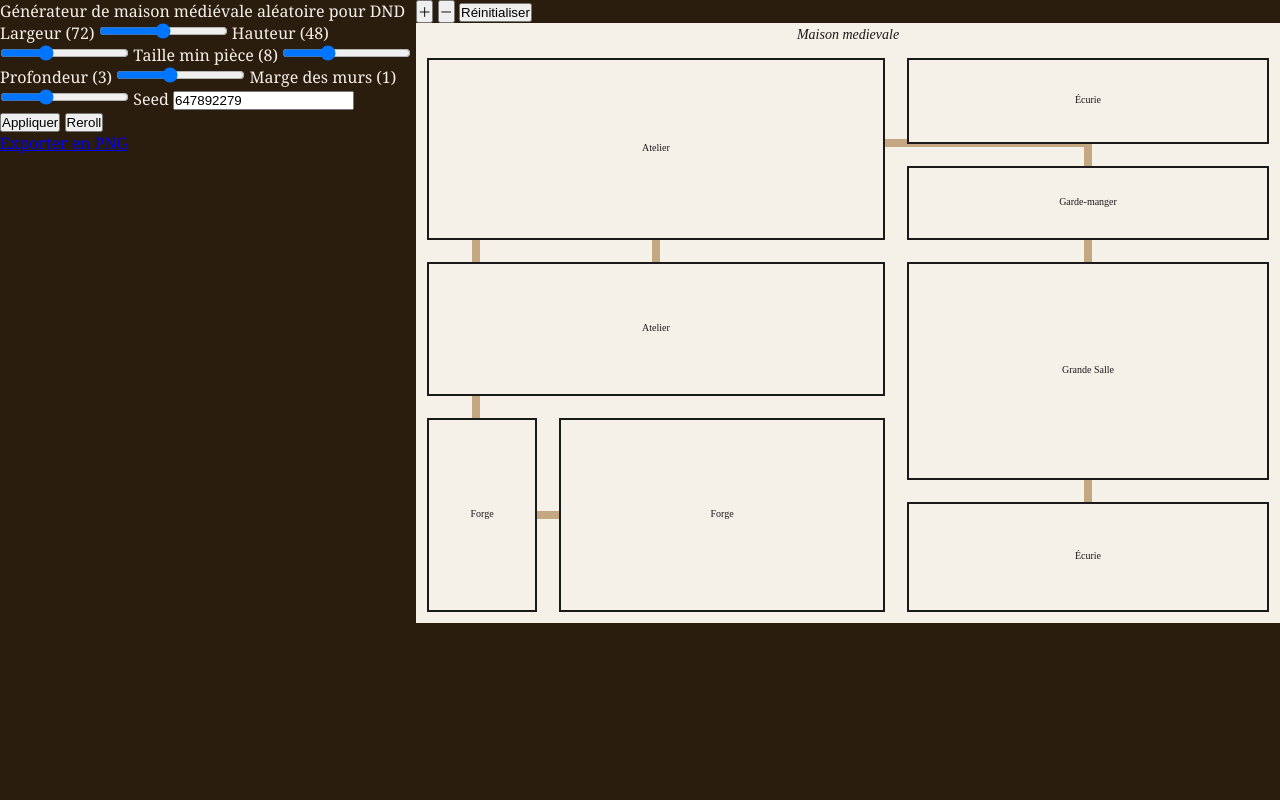
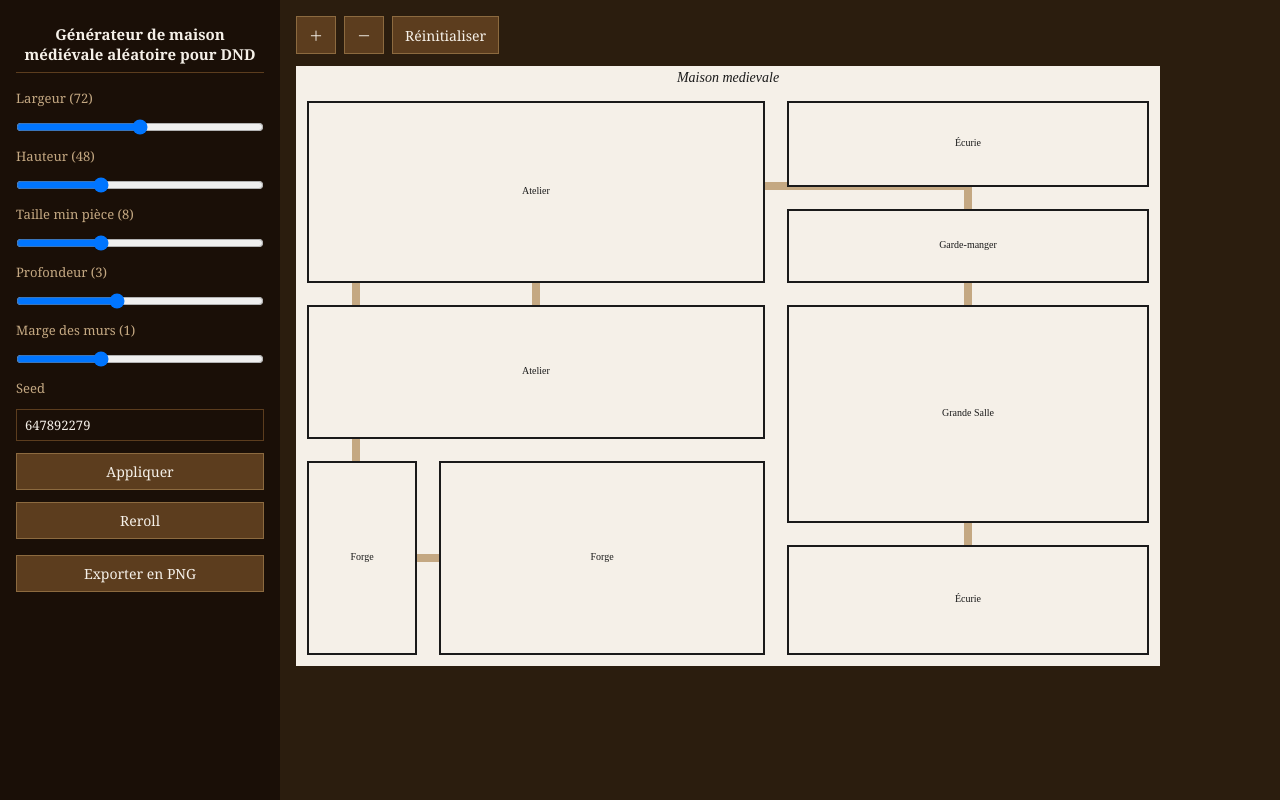
Before and after one commit to Mispille/medieval-floor-plan, a Flask app: page / in a window 1280 px wide. Run offline with Flask 3, Linux system fonts and the light colour scheme.

Commit message:
Basic CSS styling

```diff
--- a/templates/index.html
+++ b/templates/index.html
@@ -22,12 +22,88 @@
         width: 100%;
         height: 100%;
       }
+
+      .panel {
+        width: 280px;
+        flex-shrink: 0;
+        background-color: #1a0f07;
+        padding: 24px 16px;
+        display: flex;
+        flex-direction: column;
+        gap: 16px;
+        overflow-y: auto;
+      }
+
+      form {
+        display: flex;
+        flex-direction: column;
+        gap: 12px;
+      }
+
+      input[type="range"] {
+        width: 100%;
+      }
+
+      .canvas {
+        flex: 1;
+        overflow: auto;
+        padding: 16px;
+        display: flex;
+        flex-direction: column;
+        gap: 12px;
+      }
+
+      button,
+      a[href="/export"] {
+        padding: 8px 12px;
+        background-color: #5c3d1e;
+        color: #f5f0e8;
+        border: 1px solid #8c6a3f;
+        font-family: Georgia, serif;
+        font-size: 14px;
+        cursor: pointer;
+        text-align: center;
+        text-decoration: none;
+      }
+
+      button:hover,
+      a[href="/export"]:hover {
+        background-color: #7a5230;
+      }
+
+      .panel > span {
+        font-size: 15px;
+        font-weight: bold;
+        text-align: center;
+        border-bottom: 1px solid #5c3d1e;
+        padding-bottom: 8px;
+      }
+
+      label {
+        font-size: 13px;
+        color: #c4a882;
+      }
+
+      input[type="number"] {
+        width: 100%;
+        padding: 6px 8px;
+        background-color: #1a0f07;
+        color: #f5f0e8;
+        border: 1px solid #5c3d1e;
+        font-family: Georgia, serif;
+        font-size: 13px;
+      }
+
+      #zoom-controls {
+        display: flex;
+        gap: 8px;
+      }
     </style>
   </head>
   <body>
     <div class="layout">
       <aside class="panel">
-        Générateur de maison médiévale aléatoire pour DND
+        <span>Générateur de maison médiévale aléatoire pour DND</span>
         <form method="get" action="/">
           <label>Largeur ({{ width }})</label>
           <input
```
